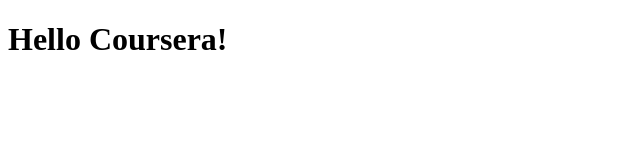
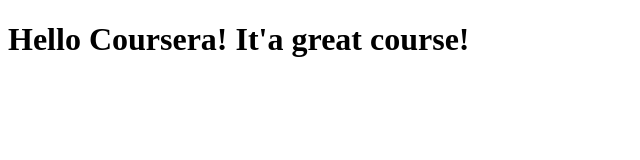
Before and after one commit to MarcioSouza-1976/coursera-test, a plain HTML site: page site/index.html in a window 1280 px wide. Shown: the whole page, without its empty margins (0-640 px from the left). Drawn offline with Linux system fonts and the light colour scheme.

Commit message:
Small addition to our page content.

```diff
--- a/site/index.html
+++ b/site/index.html
@@ -6,6 +6,6 @@
 	<title>Hello Coursera!</title>
 </head>
 <body>
-	<h1>Hello Coursera!</h1>
+	<h1>Hello Coursera! It'a great course!</h1>
 </body>
 </html>
```
